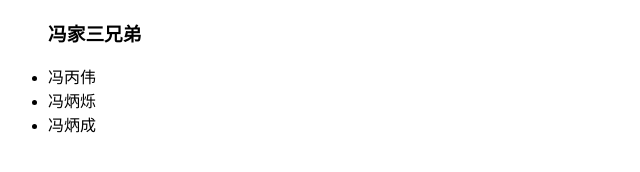
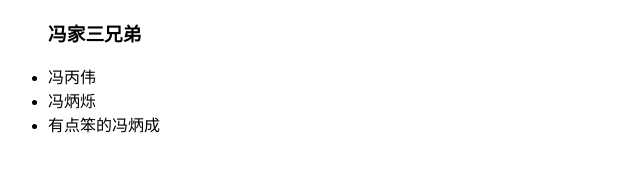
Before and after one commit to FBavay/FBavay.github.io, a plain HTML site: page index.html in a window 1280 px wide. Shown: the whole page, without its empty margins (0-640 px from the left). Drawn offline with Linux system fonts and the light colour scheme.

Commit message:
成成有点笨

```diff
--- a/index.html
+++ b/index.html
@@ -10,7 +10,7 @@
         <h3>冯家三兄弟</h3>
         <li>冯丙伟</li>
         <li>冯炳烁</li>
-        <li>冯炳成</li>
+        <li>有点笨的冯炳成</li>
     </ul>
 </body>
 </html>
```
